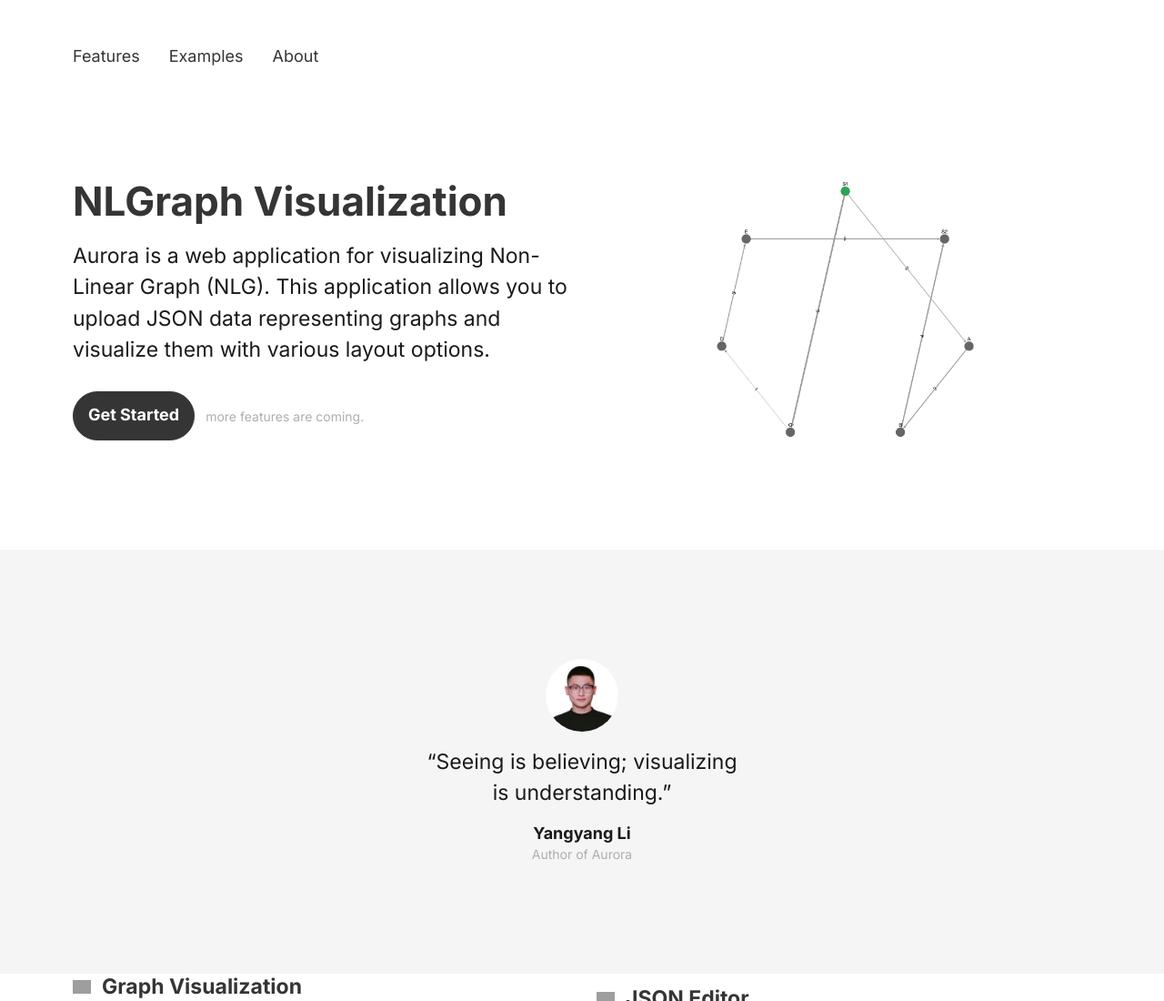
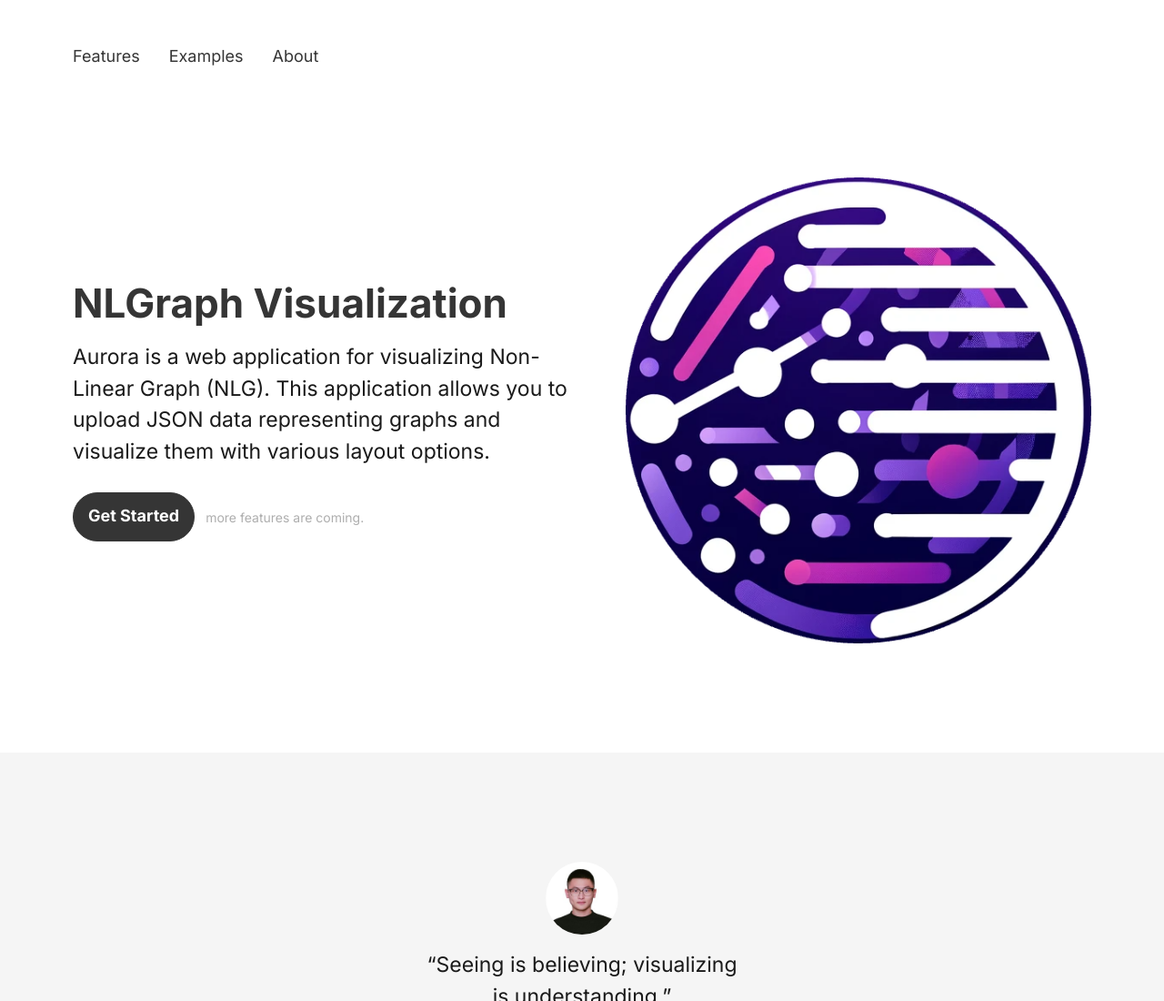
Before and after one commit to cauliyang/aurora, a website built with Parcel: page src/index.html in a window 1280 px wide. Shown: the top 1100 px of the page at 91% size. Built offline with nearby package versions, Linux system fonts and the light colour scheme; grey boxes are pictures that could not be loaded.

Commit message:
chore: Update image source in index.html

```diff
--- a/src/index.html
+++ b/src/index.html
@@ -83,7 +83,7 @@
 
                     </div>
                     <!-- IMAGE -->
-                    <img src="./assets/graph1.png" loading="lazy" alt="#" class="ui-image-half-right">
+                    <img src="./assets/aurora_logo_cropped.png" loading="lazy" alt="#" class="ui-image-half-right">
                 </div>
             </div>
         </section>
```
Also changed, not shown: src/assets/aurora_logo.png (added), src/assets/aurora_logo_cropped.png (added).
